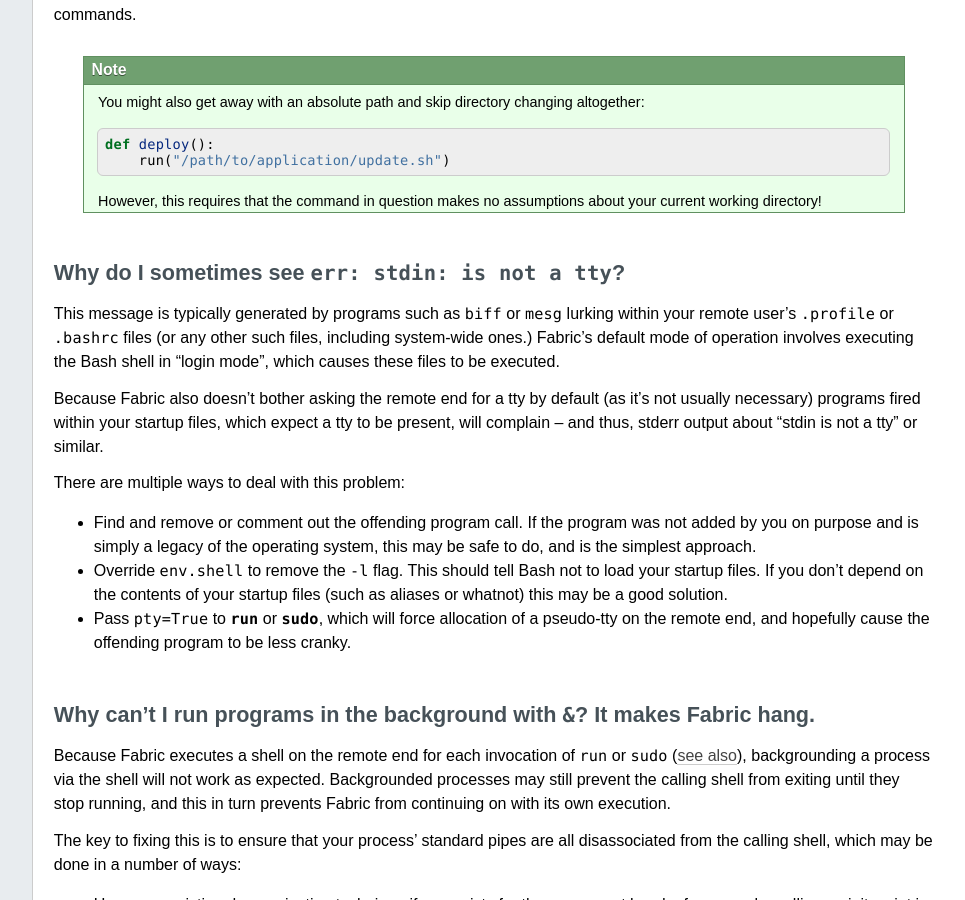
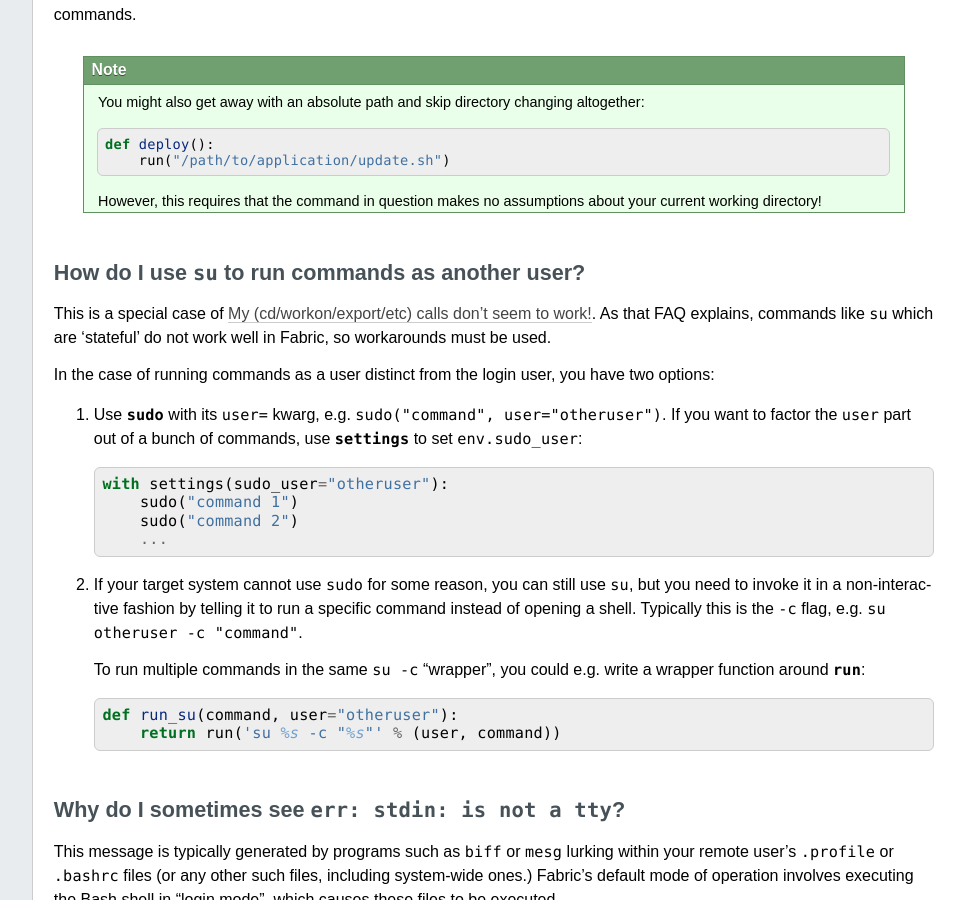
Before and after one commit to fabric/fabric, a Sphinx documentation site: the page built from docs/faq.rst, in a window 1280 px wide and 900 px high, scrolled down 1113 px. Shown: the whole window, without its empty margins (224-1189 px from the left). Built offline with Sphinx 7.4.7, drawn with Linux system fonts in a browser that asks for light colours; some of the changed text lies outside the part shown.

Commit message:
Add FAQ about inability to use 'su' normally

```diff
--- a/docs/faq.rst
+++ b/docs/faq.rst
@@ -75,6 +75,38 @@
 
     However, this requires that the command in question makes no assumptions
     about your current working directory!
+
+
+How do I use ``su`` to run commands as another user?
+====================================================
+
+This is a special case of :ref:`one-shell-per-command`. As that FAQ explains,
+commands like ``su`` which are 'stateful' do not work well in Fabric, so
+workarounds must be used.
+
+In the case of running commands as a user distinct from the login user, you
+have two options:
+
+#. Use `~fabric.operations.sudo` with its ``user=`` kwarg, e.g.
+   ``sudo("command", user="otheruser")``. If you want to factor the ``user``
+   part out of a bunch of commands, use `~fabric.context_managers.settings` to
+   set ``env.sudo_user``::
+
+       with settings(sudo_user="otheruser"):
+           sudo("command 1")
+           sudo("command 2")
+           ...
+
+#. If your target system cannot use ``sudo`` for some reason, you can still use
+   ``su``, but you need to invoke it in a non-interactive fashion by telling it
+   to run a specific command instead of opening a shell. Typically this is the
+   ``-c`` flag, e.g. ``su otheruser -c "command"``.
+
+   To run multiple commands in the same ``su -c`` "wrapper", you could e.g.
+   write a wrapper function around `~fabric.operations.run`::
+
+       def run_su(command, user="otheruser"):
+           return run('su %s -c "%s"' % (user, command))
 
 
 Why do I sometimes see ``err: stdin: is not a tty``?
```
